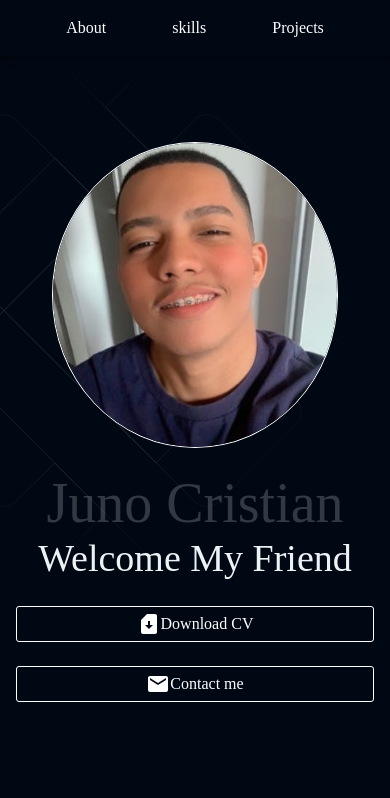
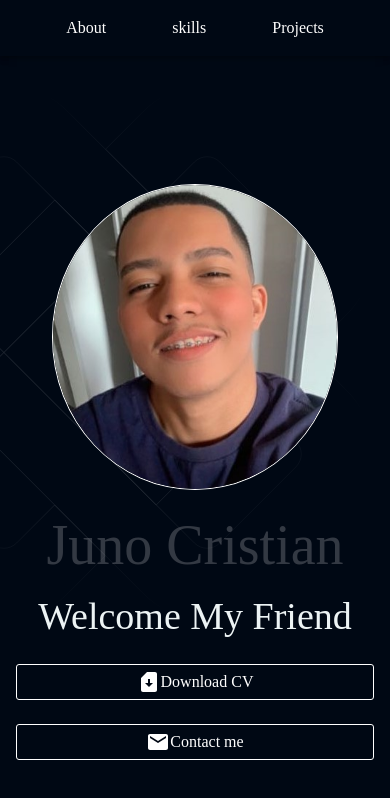
Before and after one commit to SrCooT/my-portifolio, a React (Vite) app: page / in a window 390 px wide. Shown: the top 798 px of the page. Built offline with nearby package versions, Linux system fonts and the light colour scheme.

Commit message:
button click configured

```diff
--- a/src/components/StyleButton/StyledButton.tsx
+++ b/src/components/StyleButton/StyledButton.tsx
@@ -3,9 +3,10 @@
 
 interface StyledButtonProps{
     children:ReactNode
+    onClick: () => void
 }
 
-const StyledButton: React.FC<StyledButtonProps> = ({children}) => {
+const StyledButton: React.FC<StyledButtonProps> = ({children,onClick}) => {
 
     const StyledButton  = styled("button")(({theme}) => ({
         backgroundColor:"transparent",
@@ -24,7 +25,7 @@
     }));
     return (
       <>
-    <StyledButton> {children} </StyledButton>
+    <StyledButton onClick={onClick}> {children} </StyledButton>
       </>
     )
   }
--- a/src/pages/Home/sections/Hero/hero.tsx
+++ b/src/pages/Home/sections/Hero/hero.tsx
@@ -16,6 +16,13 @@
     height: "100vh",
     display:"flex",
     alignItems:"center",
+    [theme.breakpoints.up("xs")]:{
+
+      paddingTop:"100px",
+    },
+    [theme.breakpoints.up("md")]:{
+      paddingTop:"0",
+    }
   }));
   const StyledImg = styled("img")(({theme}) => ({
     width: "80%",
@@ -40,23 +47,23 @@
 
             </Grid>
             <Grid item xs={12} md={7}>
-              <Typography color="primary.light" variant="h1" textAlign="center">
+              <Typography color="primary.light" variant="h1" textAlign="center"pb={2}>
                 Juno Cristian
               </Typography>
-              <Typography color="secondary.light" variant="h2" textAlign="center" paddingBottom={3}>
+              <Typography color="secondary.light" variant="h2" textAlign="center" >
                 Welcome My Friend
               </Typography>
 
-              <Grid container display="flex" justifyContent="center" spacing={3}>
-                <Grid item xs={12} md={4} display="flex" justifyContent="center">
-                  <StyledButton>
+              <Grid container display="flex" justifyContent="center" spacing={3}pt={3}>
+                <Grid item xs={12} md={4} display="flex" justifyContent="center"  >
+                  <StyledButton onClick={()=> console.log("download")}>
                     <SimCardDownloadIcon />
                     <Typography>Download CV</Typography>
                   </StyledButton>
                 </Grid>
 
                 <Grid item xs={12} md={4} display="flex" justifyContent="center">
-                  <StyledButton>
+                  <StyledButton onClick={onclick}>
                     <EmailIcon />
                     <Typography>
                       Contact me
```
